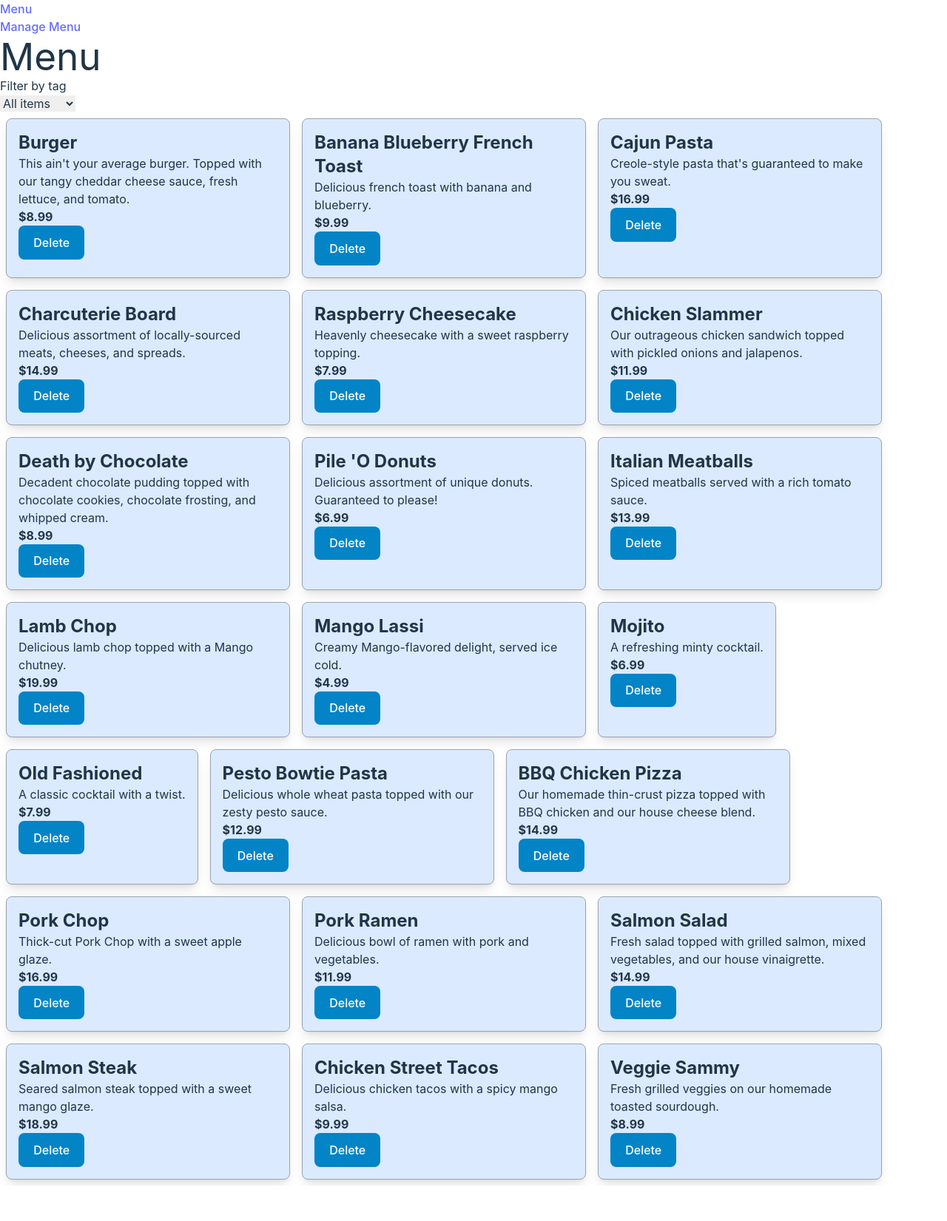
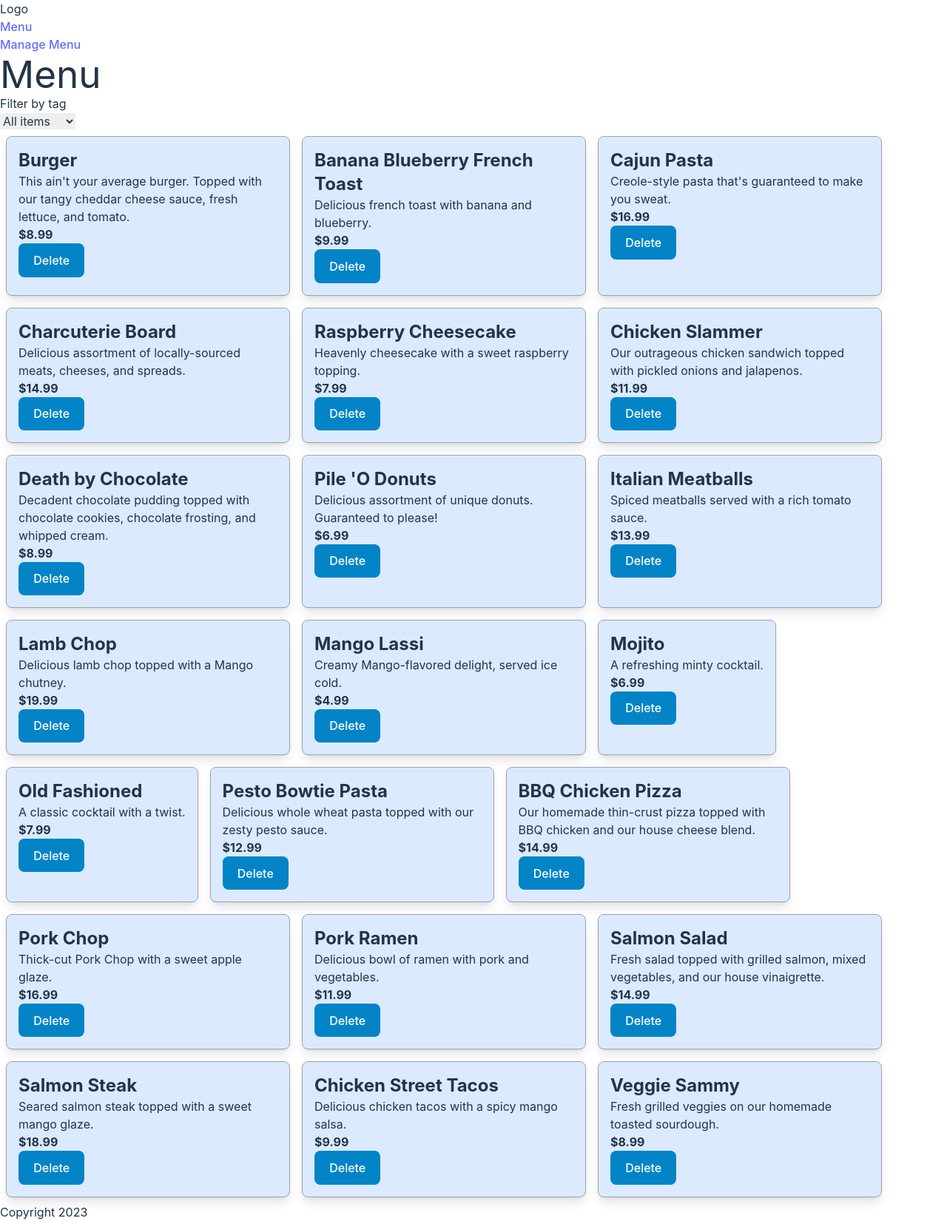
Before and after one commit to vincentowler/everlaw-shoes, a React (Vite) app: page / in a window 1280 px wide. Shown: the whole page at 74% size. Before the commit the page ends 1603 px from the top, so only its background shows below. Built offline with nearby package versions, Linux system fonts and the light colour scheme; data requests are answered from the project's data file.

Commit message:
improve a11y

```diff
--- a/src/main.tsx
+++ b/src/main.tsx
@@ -9,10 +9,16 @@ import { Toaster } from "react-hot-toast";
 ReactDOM.createRoot(document.getElementById("root") as HTMLElement).render(
   <BrowserRouter>
     <Toaster />
-    <Nav />
-    <Routes>
-      <Route path="/" element={<Menu />} />
-      <Route path="/manage" element={<ManageMenu />} />
-    </Routes>
+    <header>
+      Logo
+      <Nav />
+    </header>
+    <main>
+      <Routes>
+        <Route path="/" element={<Menu />} />
+        <Route path="/manage" element={<ManageMenu />} />
+      </Routes>
+    </main>
+    <footer>Copyright 2023</footer>
   </BrowserRouter>
 );
```
